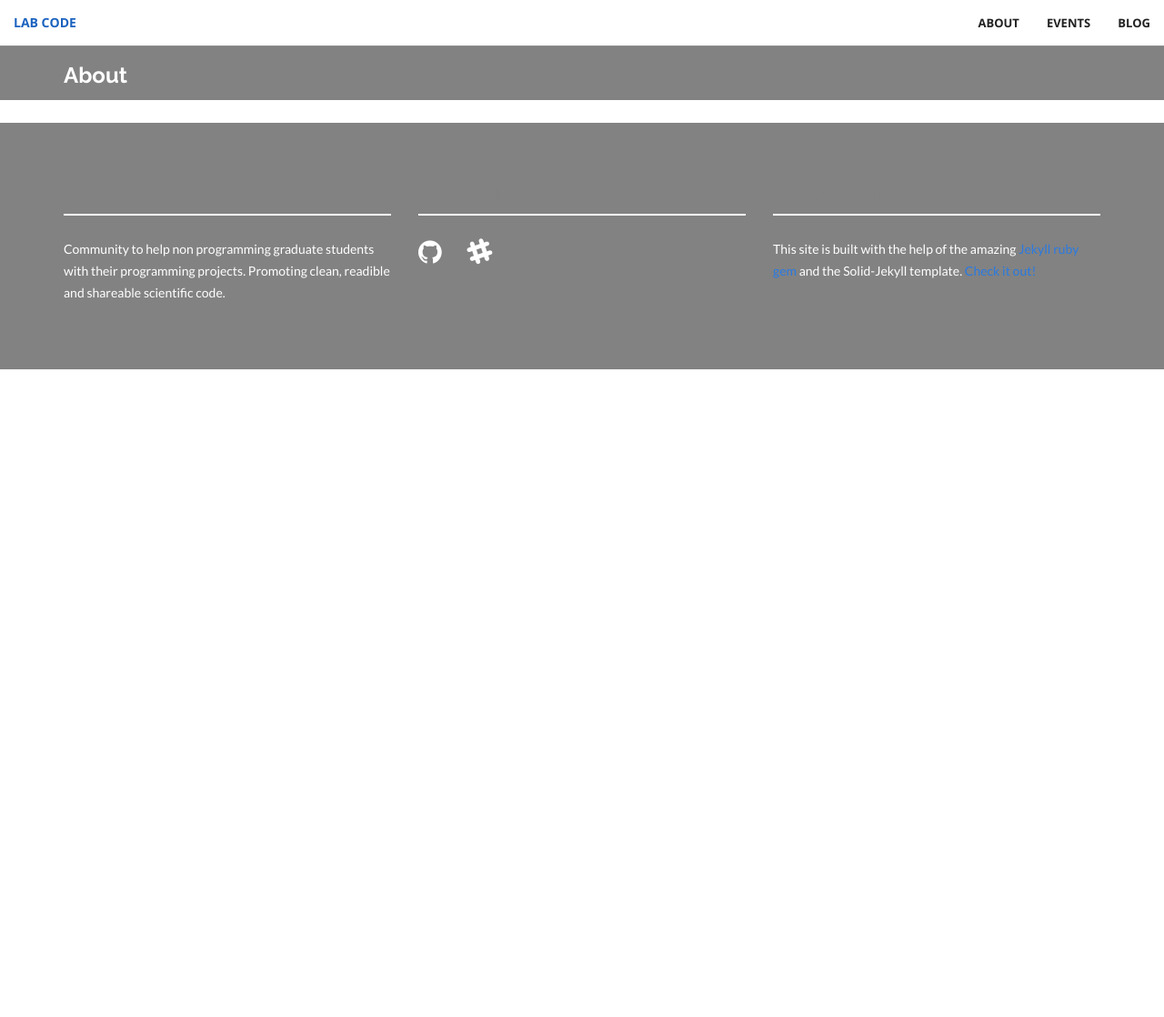
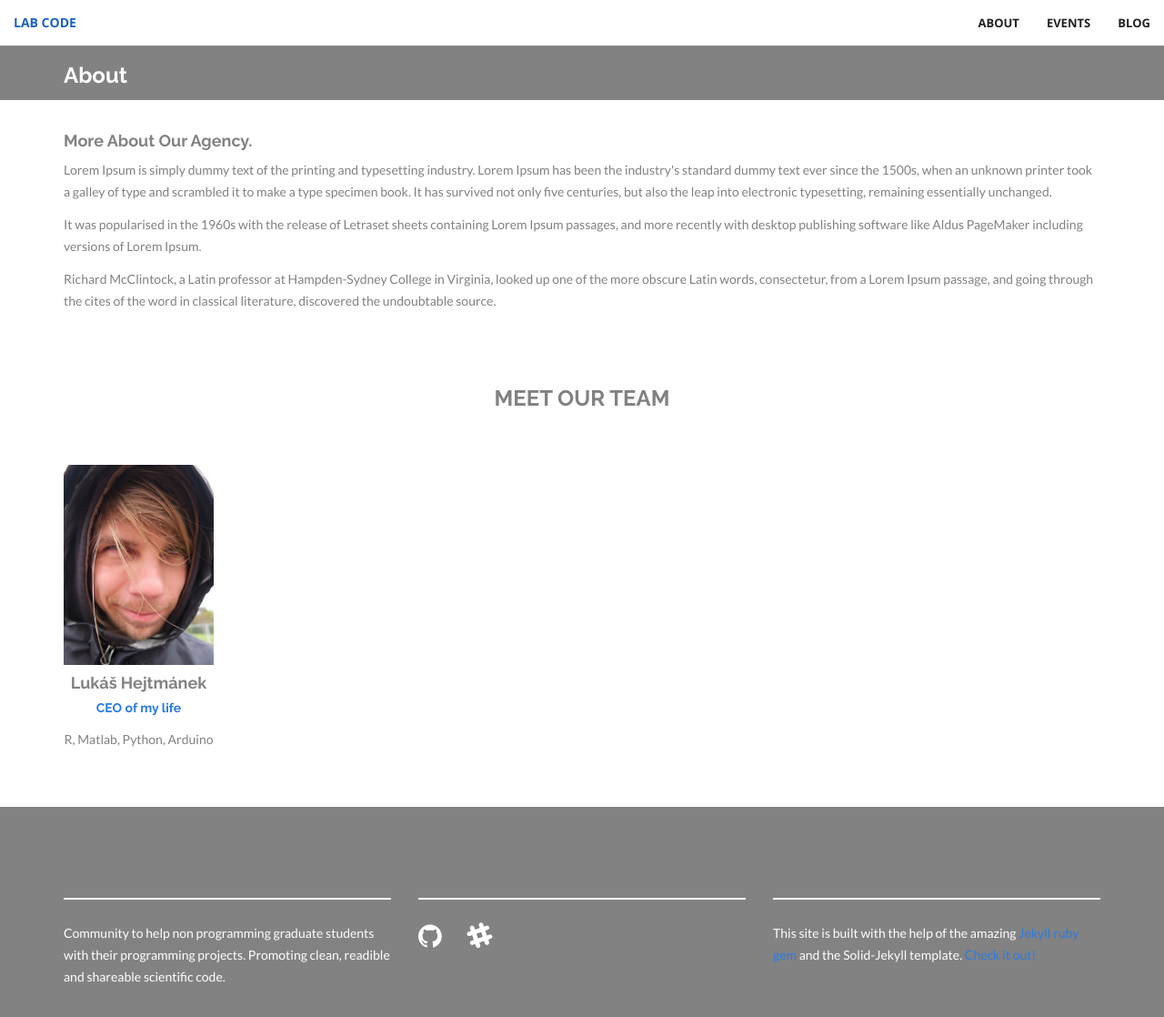
Before and after one commit to lab-code/lab-code, a Jekyll site: the page built from about.html, in a window 1280 px wide and 1158 px high. Shown: the top 1118 px of the window at 91% size. Built offline with Jekyll 4.4.1, drawn with Linux system fonts in a browser that asks for light colours; nearby versions of some CDN libraries.

Commit message:
Initial commit of about page

```diff
--- /dev/null
+++ b/_includes/blog/members.html
@@ -0,0 +1,24 @@
+<div class="container mtb">
+  <div class="row centered">
+    <h3 class="mb">MEET OUR TEAM</h3>
+    {% for member in site.data.members %}
+      <div class="col-lg-2 col-md-2 col-sm-2">
+        <div class="he-wrap tpl6">
+        <img src="{{ "/assets/img/members/" | prepend: site.baseurl }}{{ member.img }}" alt="">
+          <div class="he-view">
+            <div class="bg a0" data-animate="fadeIn">
+              <h3 class="a1" data-animate="fadeInDown">Contact Me:</h3>
+              {% for entry in member.social %}
+                <a href="{{ entry.url }}" class="dmbutton a2" data-animate="fadeInUp"><i class="fa fa-{{ entry.title }}"></i></a>
+              {% endfor %}
+            </div><!-- he bg -->
+          </div><!-- he view -->
+        </div><!-- he wrap -->
+        <h4>{{ member.name }}</h4>
+        <h5 class="ctitle">{{ member.position }}</h5>
+        <p>{{ member.code }}</p>
+        <div class="hline"></div>
+      </div><! --/col-lg-3 -->
+    {% endfor %}
+  </div><! --/row -->
+</div><! --/container -->
--- /dev/null
+++ b/_layouts/about.html
@@ -0,0 +1,5 @@
+---
+layout: blog-default
+---
+{{ content }}
+{% include blog/members.html %}
--- a/about.html
+++ b/about.html
@@ -1,5 +1,15 @@
 ---
-layout: blog-default
+layout: about
 title: About
 permalink: /about/
 ---
+<div class="container mtb">
+    <div class="row">
+        <div class="col-lg-12">
+            <h4>More About Our Agency.</h4>
+            <p>Lorem Ipsum is simply dummy text of the printing and typesetting industry. Lorem Ipsum has been the industry's standard dummy text ever since the 1500s, when an unknown printer took a galley of type and scrambled it to make a type specimen book. It has survived not only five centuries, but also the leap into electronic typesetting, remaining essentially unchanged. </p>
+            <p>It was popularised in the 1960s with the release of Letraset sheets containing Lorem Ipsum passages, and more recently with desktop publishing software like Aldus PageMaker including versions of Lorem Ipsum.</p>
+            <p>Richard McClintock, a Latin professor at Hampden-Sydney College in Virginia, looked up one of the more obscure Latin words, consectetur, from a Lorem Ipsum passage, and going through the cites of the word in classical literature, discovered the undoubtable source.</p>
+        </div>
+    </div><! --/row -->
+</div><! --/container -->
```
Also changed, not shown: _data/members.yml (+9 -11 lines), assets/img/members/team01.jpg (added).
